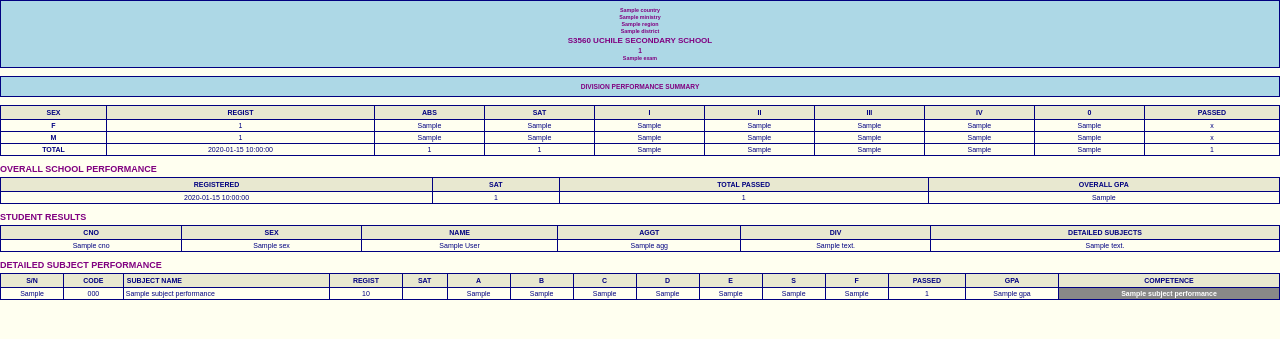
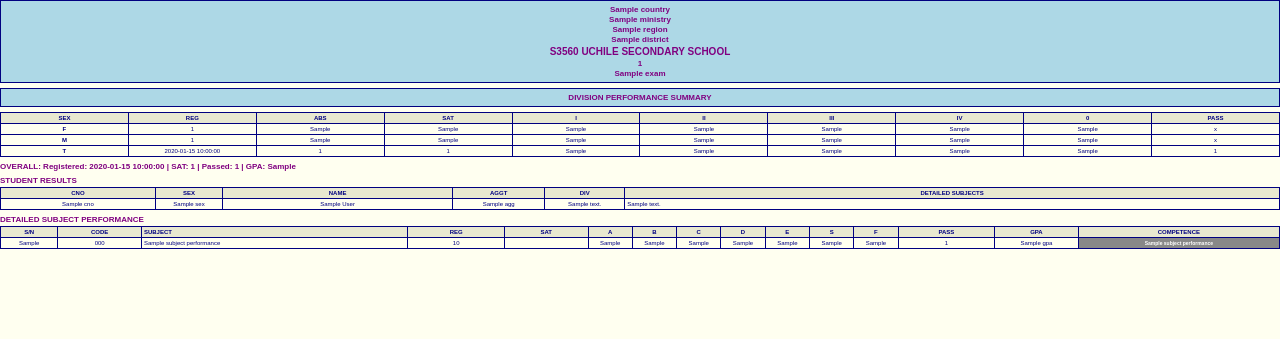
Before and after one commit to Kabaratachris/student-results-management-system, a Python web app: template templates/results_pdf.html in a window 1280 px wide. Shown: the top 339 px of the page. Run offline with Jinja, Linux system fonts and the light colour scheme; the template is opened without the code that fills it: most values are stand-ins (such as "Sample title", 1, 10 or a date in 2020).

Commit message:
Fixed PDF layout with fixed table widths

```diff
--- a/templates/results_pdf.html
+++ b/templates/results_pdf.html
@@ -5,59 +5,66 @@
     <style>
         @page {
             size: A4 portrait;
-            margin: 10mm;
+            margin: 8mm;
         }
         body {
             font-family: Arial, sans-serif;
-            font-size: 8px;
+            font-size: 7px;
             background-color: #FFFFF0;
             color: #000080;
             margin: 0;
+            width: 100%;
         }
         .school-title-banner {
             background-color: #ADD8E6;
-            padding: 5px;
+            padding: 3px;
             text-align: center;
-            margin-bottom: 8px;
+            margin-bottom: 5px;
             border: 1px solid #000080;
         }
         .school-title-banner h6, .school-title-banner h5 {
             color: #800080;
             font-weight: bold;
             margin: 1px 0;
+            font-size: 8px;
         }
         .school-title-banner h4 {
             color: #800080;
             font-weight: bold;
             margin: 2px 0;
+            font-size: 10px;
         }
         table {
             width: 100%;
             border-collapse: collapse;
-            margin-bottom: 8px;
+            margin-bottom: 5px;
             background-color: #FFFFF0;
+            table-layout: fixed;
+            word-wrap: break-word;
         }
         th {
             background-color: #E8E8D0;
             color: #000080;
             font-weight: bold;
             border: 1px solid #000080;
-            padding: 3px;
+            padding: 2px;
             text-align: center;
-            font-size: 7px;
+            font-size: 6px;
         }
         td {
             color: #000080;
             border: 1px solid #000080;
             padding: 2px;
             text-align: center;
-            font-size: 7px;
+            font-size: 6px;
+            word-wrap: break-word;
+            overflow: hidden;
         }
         .section-title {
             color: #800080;
             font-weight: bold;
-            margin: 8px 0 3px 0;
-            font-size: 9px;
+            margin: 5px 0 2px 0;
+            font-size: 8px;
         }
     </style>
 </head>
@@ -76,25 +83,21 @@
     <div class="school-title-banner"><h5>DIVISION PERFORMANCE SUMMARY</h5></div>
     <table>
         <thead>
-            <tr><th>SEX</th><th>REGIST</th><th>ABS</th><th>SAT</th><th>I</th><th>II</th><th>III</th><th>IV</th><th>0</th><th>PASSED</th></tr>
+            <tr><th>SEX</th><th>REG</th><th>ABS</th><th>SAT</th><th>I</th><th>II</th><th>III</th><th>IV</th><th>0</th><th>PASS</th></tr>
         </thead>
         <tbody>
             <tr><td><strong>F</strong></td><td>{{ total_reg_f }}</td><td>{{ abs_f }}</td><td>{{ sat_f }}</td><td>{{ div_counts['I']['F'] }}</td><td>{{ div_counts['II']['F'] }}</td><td>{{ div_counts['III']['F'] }}</td><td>{{ div_counts['IV']['F'] }}</td><td>{{ div_counts['0']['F'] }}</td><td>{{ passed_f }}</td></tr>
             <tr><td><strong>M</strong></td><td>{{ total_reg_m }}</td><td>{{ abs_m }}</td><td>{{ sat_m }}</td><td>{{ div_counts['I']['M'] }}</td><td>{{ div_counts['II']['M'] }}</td><td>{{ div_counts['III']['M'] }}</td><td>{{ div_counts['IV']['M'] }}</td><td>{{ div_counts['0']['M'] }}</td><td>{{ passed_m }}</td></tr>
-            <tr><td><strong>TOTAL</strong></td><td>{{ total_registered }}</td><td>{{ abs_count }}</td><td>{{ sat_count }}</td><td>{{ div_counts['I']['T'] }}</td><td>{{ div_counts['II']['T'] }}</td><td>{{ div_counts['III']['T'] }}</td><td>{{ div_counts['IV']['T'] }}</td><td>{{ div_counts['0']['T'] }}</td><td>{{ total_passed }}</td></tr>
+            <tr><td><strong>T</strong></td><td>{{ total_registered }}</td><td>{{ abs_count }}</td><td>{{ sat_count }}</td><td>{{ div_counts['I']['T'] }}</td><td>{{ div_counts['II']['T'] }}</td><td>{{ div_counts['III']['T'] }}</td><td>{{ div_counts['IV']['T'] }}</td><td>{{ div_counts['0']['T'] }}</td><td>{{ total_passed }}</td></tr>
         </tbody>
     </table>
 
-    <div class="section-title">OVERALL SCHOOL PERFORMANCE</div>
-    <table>
-        <tr><th>REGISTERED</th><th>SAT</th><th>TOTAL PASSED</th><th>OVERALL GPA</th></tr>
-        <tr><td>{{ total_registered }}</td><td>{{ sat_count }}</td><td>{{ total_passed }}</td><td>{{ overall_gpa }}</td></tr>
-    </table>
+    <div class="section-title">OVERALL: Registered: {{ total_registered }} | SAT: {{ sat_count }} | Passed: {{ total_passed }} | GPA: {{ overall_gpa }}</div>
 
     <div class="section-title">STUDENT RESULTS</div>
     <table>
         <thead>
-            <tr><th>CNO</th><th>SEX</th><th>NAME</th><th>AGGT</th><th>DIV</th><th>DETAILED SUBJECTS</th></tr>
+            <tr><th style="width:12%;">CNO</th><th style="width:5%;">SEX</th><th style="width:18%;">NAME</th><th style="width:7%;">AGGT</th><th style="width:6%;">DIV</th><th style="width:52%;">DETAILED SUBJECTS</th></tr>
         </thead>
         <tbody>
             {% for sr in student_results %}
@@ -104,7 +107,7 @@
                 <td>{{ sr.full_name }}</td>
                 <td>{{ sr.result.agg if sr.result else '-' }}</td>
                 <td>{{ sr.result.division if sr.result else '-' }}</td>
-                <td>{{ sr.detailed }}</td>
+                <td style="text-align:left;">{{ sr.detailed }}</td>
             </tr>
             {% endfor %}
         </tbody>
@@ -114,14 +117,19 @@
     <table>
         <thead>
             <tr>
-                <th>S/N</th><th>CODE</th><th style="text-align:left;">SUBJECT NAME</th>
-                <th>REGIST</th><th>SAT</th>
+                <th style="width:4%;">S/N</th>
+                <th style="width:6%;">CODE</th>
+                <th style="width:20%; text-align:left;">SUBJECT</th>
+                <th style="width:7%;">REG</th>
+                <th style="width:6%;">SAT</th>
                 {% if level == 'O' %}
-                <th>A</th><th>B</th><th>C</th><th>D</th><th>F</th>
+                <th style="width:4%;">A</th><th style="width:4%;">B</th><th style="width:4%;">C</th><th style="width:4%;">D</th><th style="width:4%;">F</th>
                 {% else %}
-                <th>A</th><th>B</th><th>C</th><th>D</th><th>E</th><th>S</th><th>F</th>
+                <th style="width:3%;">A</th><th style="width:3%;">B</th><th style="width:3%;">C</th><th style="width:3%;">D</th><th style="width:3%;">E</th><th style="width:3%;">S</th><th style="width:3%;">F</th>
                 {% endif %}
-                <th>PASSED</th><th>GPA</th><th>COMPETENCE</th>
+                <th style="width:7%;">PASS</th>
+                <th style="width:6%;">GPA</th>
+                <th style="width:15%;">COMPETENCE</th>
             </tr>
         </thead>
         <tbody>
@@ -149,7 +157,7 @@
                 {% endif %}
                 <td>{{ sp.total_passed if sp.total_passed != '' else '' }}</td>
                 <td>{{ sp.gpa if sp.gpa is not none else '' }}</td>
-                <td style="background-color:{{ sp.competence_color if sp.competence_color else 'transparent' }};color:white;font-weight:bold;">
+                <td style="background-color:{{ sp.competence_color if sp.competence_color else 'transparent' }};color:white;font-weight:bold;font-size:5px;">
                     {{ sp.competence_label if sp.competence_label else '' }}
                 </td>
             </tr>
```
